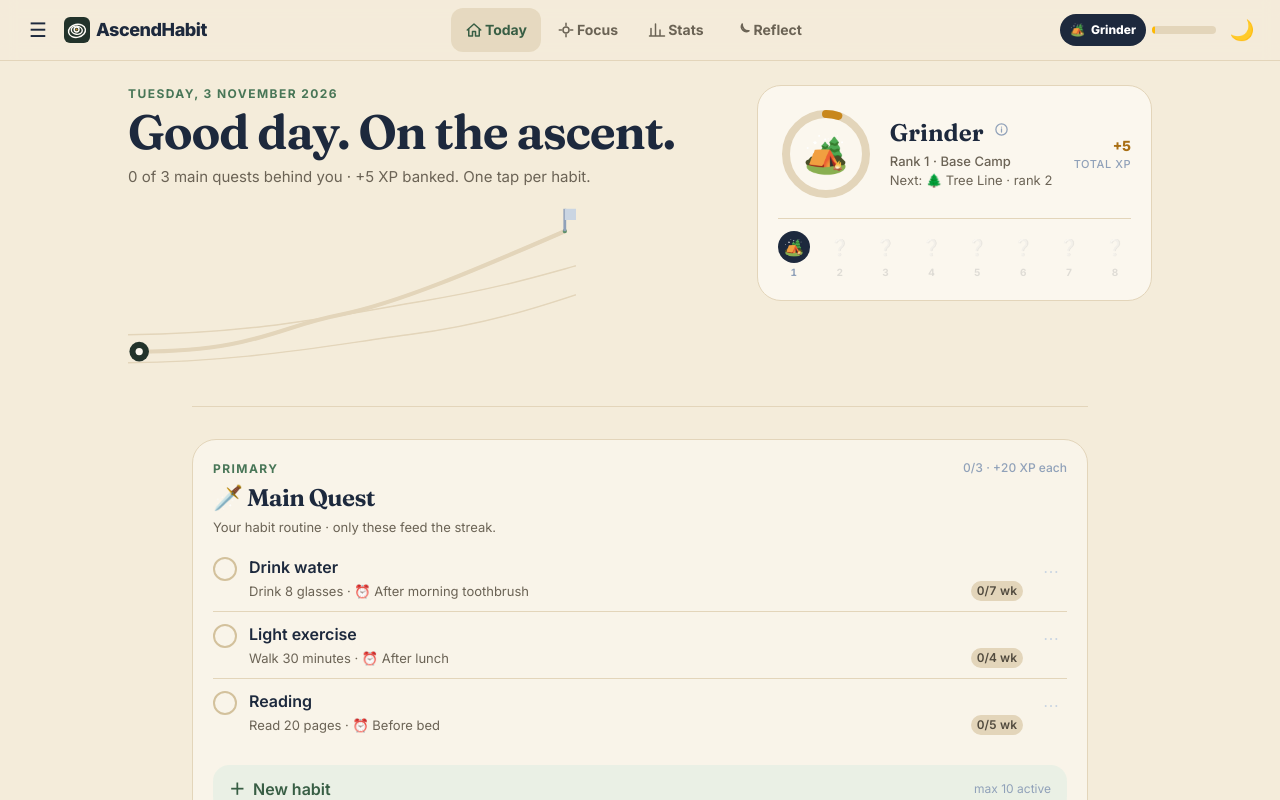
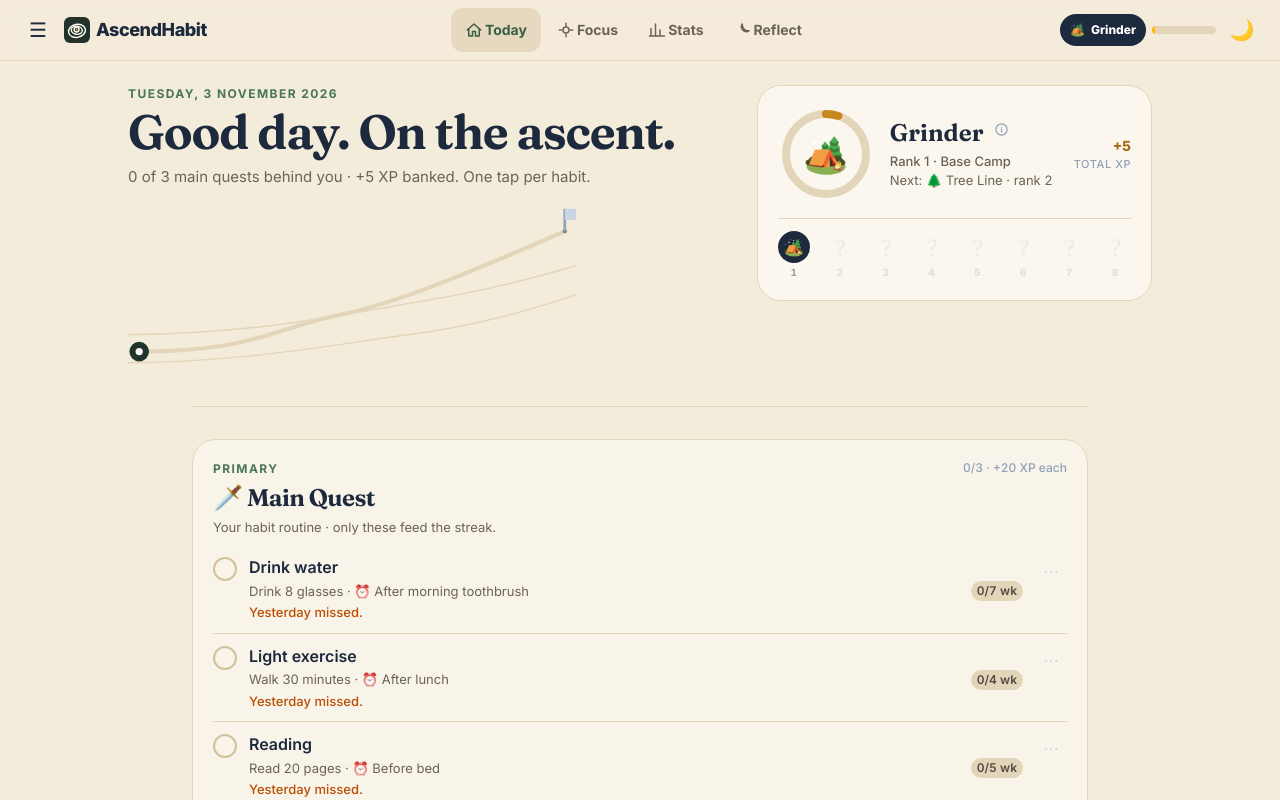
Before and after one commit to Sikoo54/habit-tracker, a React (Vite) app: page / in a window 1280 px wide. Both pictures are taken after a click on the button "I'm awake — begin". Shown: the top 800 px of the page. Built offline with nearby package versions, Linux system fonts and the light colour scheme.

Commit message:
copy: keep only the yesterday-missed fact on habit rows
The reset explanation is dropped; the flame chip and the header alert already carry what happened.

```diff
--- a/src/components/HabitCard.tsx
+++ b/src/components/HabitCard.tsx
@@ -9,7 +9,7 @@ import { useState, type FormEvent, type ReactNode } from 'react';
 import { xpForCheckin } from '../game/xp';
 import { goalProgress } from '../game/weeklyGoals';
 import type { Checkin, Habit, HabitInput } from '../types';
-import { calculateStreak, showsStreak, streakMessage } from '../utils/streak';
+import { calculateStreak, isStreakAtRisk, showsStreak, streakMessage } from '../utils/streak';
 
 interface Props {
   habit: Habit;
@@ -36,6 +36,8 @@ export function HabitCard({ habit, completedDates, checkins, weekMonday, todayKe
   const [weeklyGoal, setWeeklyGoal] = useState(habit.weeklyGoal);
   const [error, setError] = useState<string | null>(null);
   const streak = calculateStreak(completedDates, todayKey);
+  // Only the plain fact: yesterday was missed. The reset story is not worth a line.
+  const yesterdayMissed = isStreakAtRisk(completedDates, todayKey) && !checked;
   const goal = goalProgress(habit, checkins, weekMonday);
 
   const submitEdit = (e: FormEvent): void => {
@@ -113,6 +115,9 @@ export function HabitCard({ habit, completedDates, checkins, weekMonday, todayKe
               {meta ? <p className="min-w-0 flex-1 truncate text-[13px] text-ink-500 dark:text-slate-400">{meta}</p> : <span className="flex-1" />}
               {goalChip}
             </div>
+          ) : null}
+          {yesterdayMissed ? (
+            <p className="mt-0.5 text-[13px] font-medium text-amber-700 dark:text-amber-300">Yesterday missed.</p>
           ) : null}
           {/* The encouragement line stays for screen readers only; the row itself stays compact. */}
           <p className="sr-only" aria-live="polite">
```
